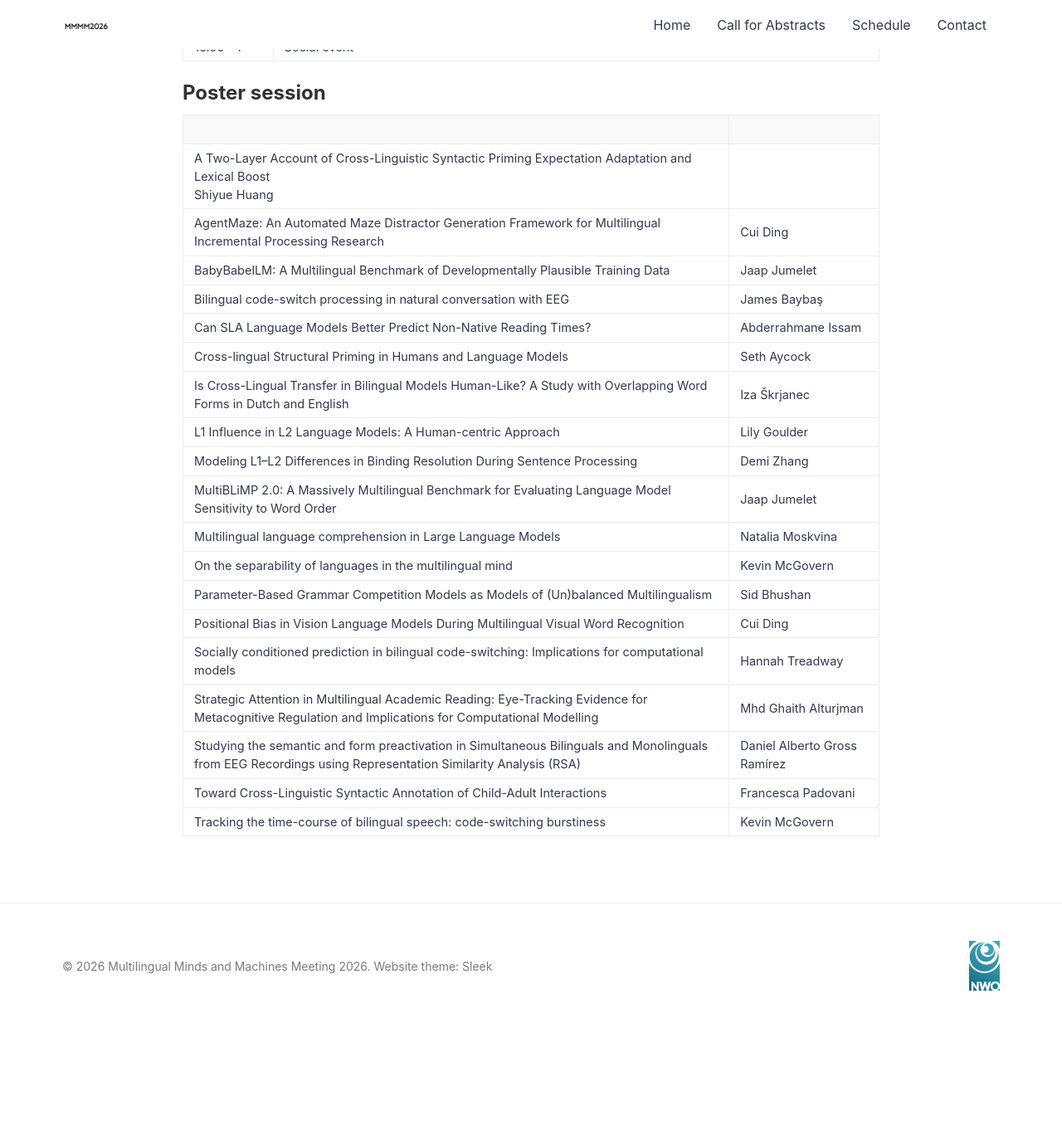
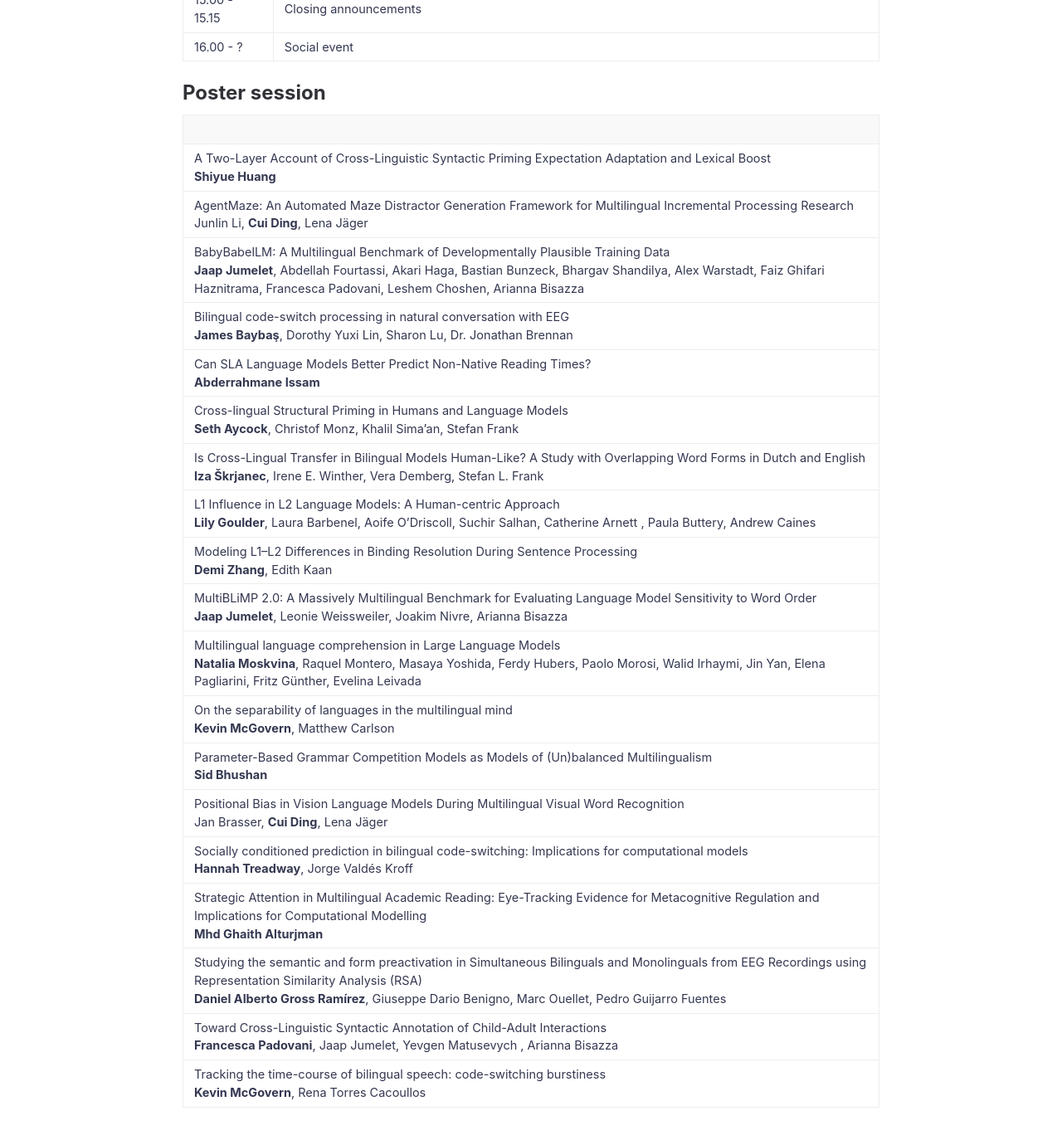
Before and after one commit to mmmm2026/mmmm2026.github.io, a Jekyll site: the page built from schedule.md, in a window 1280 px wide and 1400 px high, scrolled down 1602 px. Shown: the top 1374 px of the window at 83% size. Built offline with Jekyll 4.4.1, drawn with Linux system fonts in a browser that asks for light colours; before the commit the page ends 2841 px from its top, so only the background shows below that.

Commit message:
Update schedule.md
updated poster co-authors

```diff
--- a/schedule.md
+++ b/schedule.md
@@ -37,22 +37,22 @@
 
 ||
 |-------------|
-|A Two-Layer Account of Cross-Linguistic Syntactic Priming Expectation Adaptation and Lexical Boost <br> Shiyue Huang|
-|AgentMaze: An Automated Maze Distractor Generation Framework for Multilingual Incremental Processing Research|Cui Ding|
-|BabyBabelLM: A Multilingual Benchmark of Developmentally Plausible Training Data|Jaap Jumelet|
-|Bilingual code-switch processing in natural conversation with EEG|James Baybaş|
-|Can SLA Language Models Better Predict Non-Native Reading Times?|Abderrahmane Issam|
-|Cross-lingual Structural Priming in Humans and Language Models|Seth Aycock|
-|Is Cross-Lingual Transfer in Bilingual Models Human-Like? A Study with Overlapping Word Forms in Dutch and English|Iza Škrjanec|
-|L1 Influence in L2 Language Models: A Human-centric Approach|Lily Goulder|
-|Modeling L1–L2 Differences in Binding Resolution During Sentence Processing|Demi Zhang|
-|MultiBLiMP 2.0: A Massively Multilingual Benchmark for Evaluating Language Model Sensitivity to Word Order|Jaap Jumelet|
-|Multilingual language comprehension in Large Language Models|Natalia Moskvina|
-|On the separability of languages in the multilingual mind|Kevin McGovern|
-|Parameter-Based Grammar Competition Models as Models of (Un)balanced Multilingualism|Sid Bhushan|
-|Positional Bias in Vision Language Models During Multilingual Visual Word Recognition|Cui Ding|
-|Socially conditioned prediction in bilingual code-switching: Implications for computational models|Hannah Treadway|
-|Strategic Attention in Multilingual Academic Reading: Eye-Tracking Evidence for Metacognitive Regulation and Implications for Computational Modelling|Mhd Ghaith Alturjman|
-|Studying the semantic and form preactivation in Simultaneous Bilinguals and Monolinguals from EEG Recordings using Representation Similarity Analysis (RSA)|Daniel Alberto Gross Ramírez|
-|Toward Cross-Linguistic Syntactic Annotation of Child-Adult Interactions|Francesca Padovani|
-|Tracking the time-course of bilingual speech: code-switching burstiness|Kevin McGovern|
+|A Two-Layer Account of Cross-Linguistic Syntactic Priming Expectation Adaptation and Lexical Boost <br> **Shiyue Huang**|
+|AgentMaze: An Automated Maze Distractor Generation Framework for Multilingual Incremental Processing Research <br> Junlin Li, **Cui Ding**, Lena Jäger |
+|BabyBabelLM: A Multilingual Benchmark of Developmentally Plausible Training Data <br> **Jaap Jumelet**, Abdellah Fourtassi, Akari Haga,  Bastian Bunzeck,  Bhargav Shandilya, Alex Warstadt, Faiz Ghifari Haznitrama, Francesca Padovani, Leshem Choshen, Arianna Bisazza |
+|Bilingual code-switch processing in natural conversation with EEG <br> **James Baybaş**, Dorothy Yuxi Lin, Sharon Lu, Dr. Jonathan Brennan |
+|Can SLA Language Models Better Predict Non-Native Reading Times? <br> **Abderrahmane Issam**|
+|Cross-lingual Structural Priming in Humans and Language Models <br> **Seth Aycock**, Christof Monz, Khalil Sima'an, Stefan Frank |
+|Is Cross-Lingual Transfer in Bilingual Models Human-Like? A Study with Overlapping Word Forms in Dutch and English <br> **Iza Škrjanec**, Irene E. Winther, Vera Demberg, Stefan L. Frank |
+|L1 Influence in L2 Language Models: A Human-centric Approach <br> **Lily Goulder**, Laura Barbenel, Aoife O'Driscoll, Suchir Salhan, Catherine Arnett , Paula Buttery, Andrew Caines |
+|Modeling L1–L2 Differences in Binding Resolution During Sentence Processing <br> **Demi Zhang**, Edith Kaan |
+|MultiBLiMP 2.0: A Massively Multilingual Benchmark for Evaluating Language Model Sensitivity to Word Order <br> **Jaap Jumelet**, Leonie Weissweiler, Joakim Nivre, Arianna Bisazza |
+|Multilingual language comprehension in Large Language Models <br> **Natalia Moskvina**, Raquel Montero, Masaya Yoshida, Ferdy Hubers, Paolo Morosi, Walid Irhaymi, Jin Yan, Elena Pagliarini, Fritz Günther, Evelina Leivada |
+|On the separability of languages in the multilingual mind <br> **Kevin McGovern**, Matthew Carlson |
+|Parameter-Based Grammar Competition Models as Models of (Un)balanced Multilingualism <br> **Sid Bhushan**|
+|Positional Bias in Vision Language Models During Multilingual Visual Word Recognition <br> Jan Brasser, **Cui Ding**, Lena Jäger |
+|Socially conditioned prediction in bilingual code-switching: Implications for computational models <br> **Hannah Treadway**, Jorge Valdés Kroff |
+|Strategic Attention in Multilingual Academic Reading: Eye-Tracking Evidence for Metacognitive Regulation and Implications for Computational Modelling <br> **Mhd Ghaith Alturjman**|
+|Studying the semantic and form preactivation in Simultaneous Bilinguals and Monolinguals from EEG Recordings using Representation Similarity Analysis (RSA) <br> **Daniel Alberto Gross Ramírez**, Giuseppe Dario Benigno, Marc Ouellet, Pedro Guijarro Fuentes |
+|Toward Cross-Linguistic Syntactic Annotation of Child-Adult Interactions <br> **Francesca Padovani**, Jaap Jumelet, Yevgen Matusevych , Arianna Bisazza |
+|Tracking the time-course of bilingual speech: code-switching burstiness <br> **Kevin McGovern**, Rena Torres Cacoullos |
```
